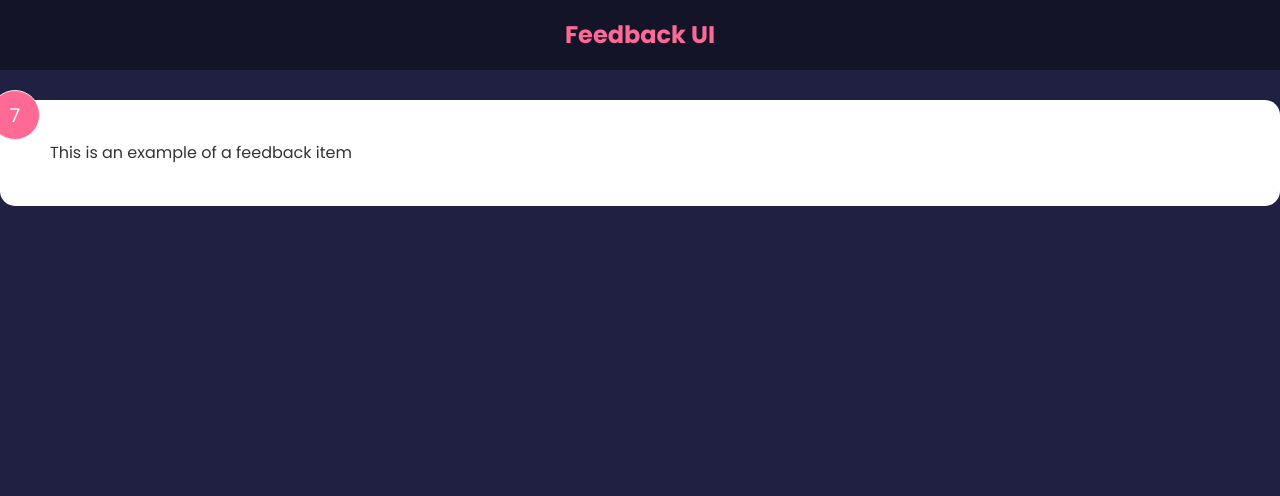
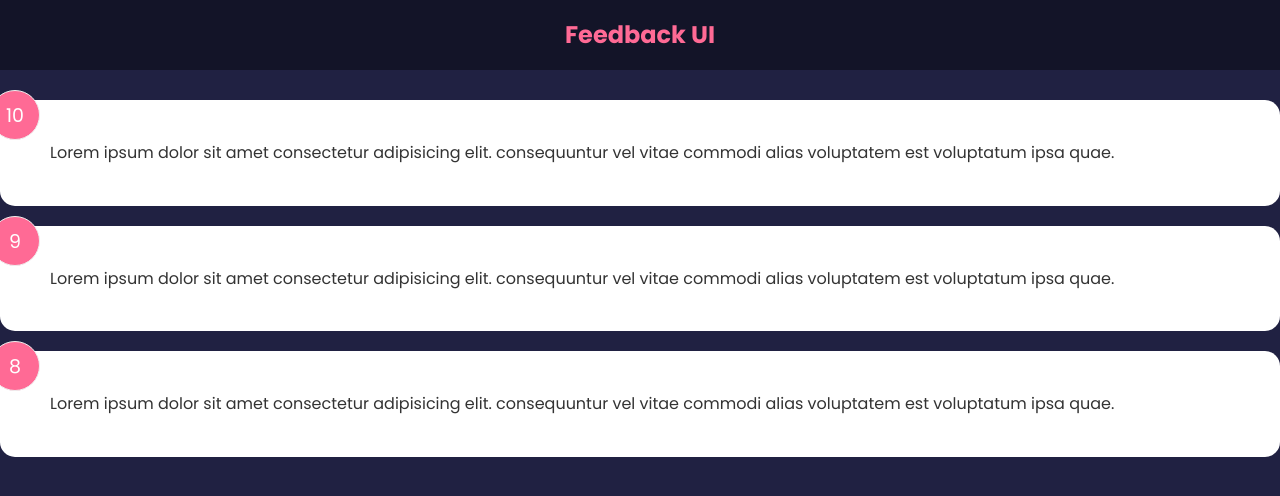
Before and after one commit to steveanthony999/traversy-feedback-app, a React (Create React App) app: page / in a window 1280 px wide. Shown: the top 496 px of the page. Built offline with nearby package versions, Linux system fonts and the light colour scheme; the HTML template or start-up script is replaced by a standard one.

Commit message:
set up feedback list

```diff
--- a/src/App.js
+++ b/src/App.js
@@ -1,11 +1,16 @@
-import FeedbackItem from './components/FeedbackItem';
+import { useState } from 'react';
+import FeedbackList from './components/FeedbackList';
 import Header from './components/Header';
 
+import FeedbackData from './data/FeedbackData';
+
 const App = () => {
+  const [feedback, setFeedback] = useState(FeedbackData);
+
   return (
     <>
       <Header />
-      <FeedbackItem />
+      <FeedbackList feedback={feedback} />
     </>
   );
 };
--- a/src/components/FeedbackItem.jsx
+++ b/src/components/FeedbackItem.jsx
@@ -1,13 +1,8 @@
-import { useState } from 'react';
-
-const FeedbackItem = () => {
-  const [rating, setRating] = useState(7);
-  const [text, setText] = useState('This is an example of a feedback item');
-
+const FeedbackItem = ({ item }) => {
   return (
     <div className='card'>
-      <div className='num-display'>{rating}</div>
-      <div className='text-display'>{text}</div>
+      <div className='num-display'>{item.rating}</div>
+      <div className='text-display'>{item.text}</div>
     </div>
   );
 };
--- /dev/null
+++ b/src/components/FeedbackList.jsx
@@ -0,0 +1,17 @@
+import FeedbackItem from './FeedbackItem';
+
+const FeedbackList = ({ feedback }) => {
+  if (!feedback || feedback.length === 0) {
+    return <p>No feedback yet</p>;
+  }
+
+  return (
+    <div className='feedback-item'>
+      {feedback.map((item) => (
+        <FeedbackItem key={item.id} item={item} />
+      ))}
+    </div>
+  );
+};
+
+export default FeedbackList;
```
Also changed, not shown: src/components/shared/Card.jsx (added).
